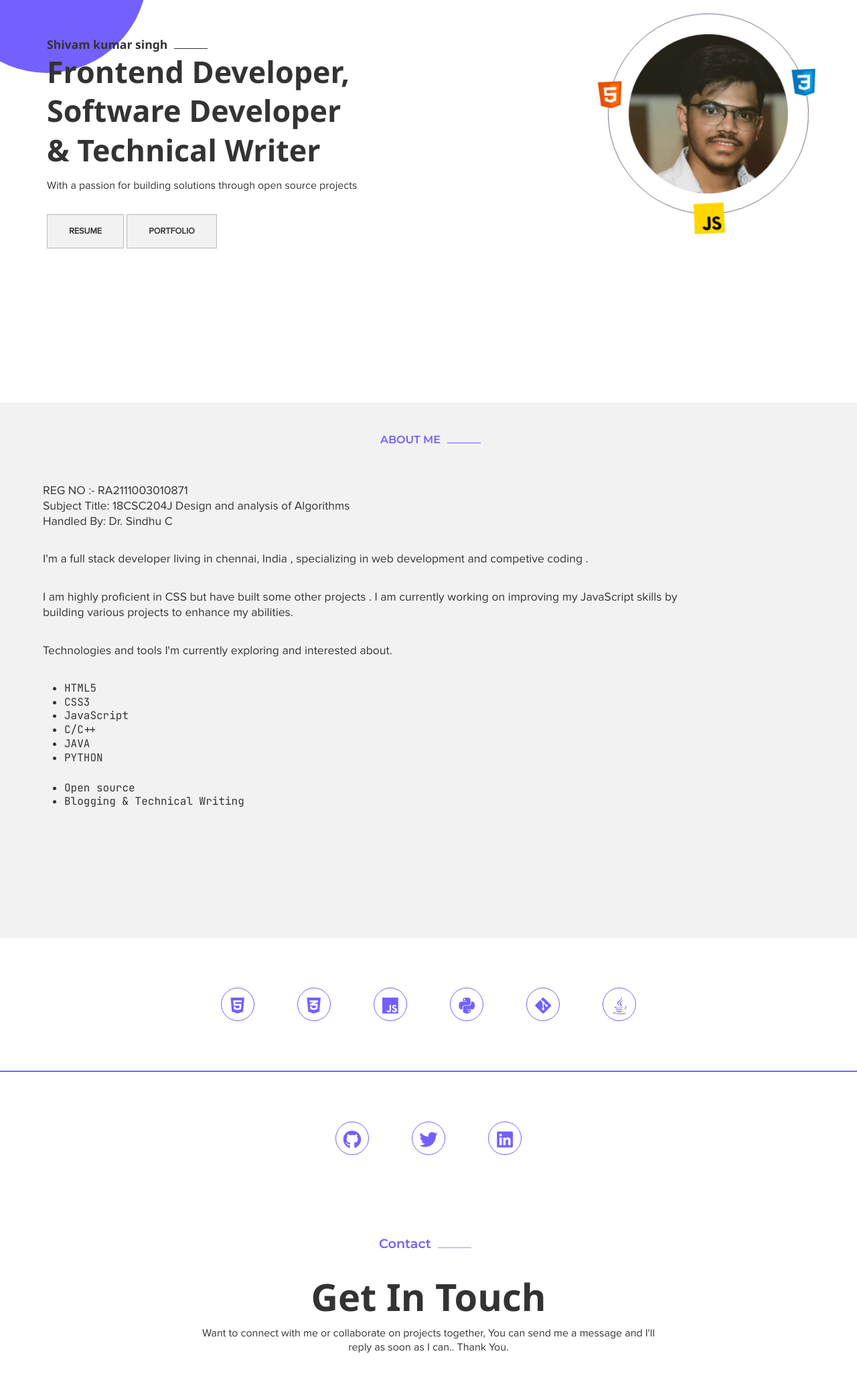
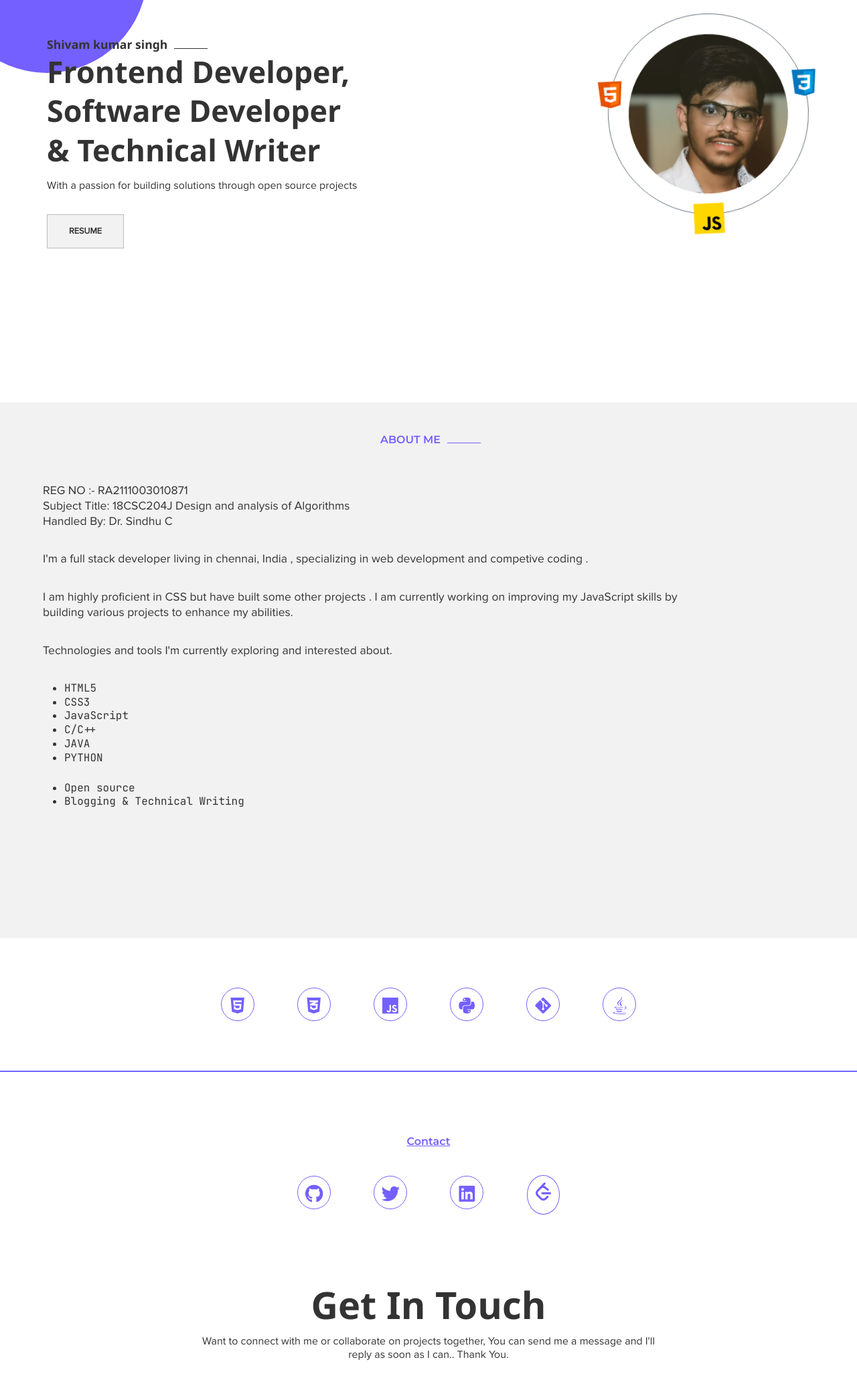
Before and after one commit to shivam-0109/portfolio, a plain HTML site: page index.html in a window 1280 px wide. Shown: the part 231-2301 px from the top of the page at 67% size. Drawn offline with Linux system fonts and the light colour scheme; a small style sheet from the web is missing; files whose address does not match are found by name.

Commit message:
modified

```diff
--- a/index.html
+++ b/index.html
@@ -1,6 +1,8 @@
 <!DOCTYPE html>
 <html lang="en">
   <head>
+    <link rel="stylesheet" href="https://cdnjs.cloudflare.com/ajax/libs/font-awesome/5.15.4/css/all.min.css" integrity="sha512-zFh9BRVp27FlMyuLu10pMX+5ZCX4wkO0bS3O/KB1vD9da9V4kUgEoXgUde1vG4e+YGpLXCZvB5rQyrlV+oEDfA==" crossorigin="anonymous" referrerpolicy="no-referrer" />
+
     <meta charset="UTF-8" />
     <meta name="viewport" content="width=device-width, initial-scale=1.0" />
     <meta
@@ -126,14 +128,11 @@
             With a passion for building solutions through open source projects
           </p>
           <a
-            href="https://drive.google.com/file/d/1ykA4UP6vsqyRi7WFrNFKi_vzsVdZPOkd/view?usp=sharing"
+            href="https://drive.google.com/file/d/1E2xjgaprCmjV_UJd8nUJmjz53yNOOzlN/view?usp=drive_link"
             class="btn"
             >RESUME</a
           >
-          <a
-          href="https://drive.google.com/file/d/1nPGBmSqQk9ZnPUczYKmhB7qxG5mT7okh/view?usp=sharing"
-          class="btn"
-          >PORTFOLIO </a>
+          </div>
         </div>
         <div class="content-image">
           <div class="overlay-icons"></div>
@@ -225,6 +224,9 @@
       <section class="icons-container">
         <div class="container">
           <div class="social icons">
+            <h2 class="head-text">
+              <u>Contact</u>
+            </h2>
             <a
               href="https://github.com/shivam-0109"
               title="Github"
@@ -243,6 +245,12 @@
               target="_blank"
               class="fab fa-linkedin"
             ></a>
+            <a href="https://leetcode.com/shivam-0109/" title="Leetcode" target="_blank">
+              <svg xmlns="http://www.w3.org/2000/svg" width="1em" height="1em" viewBox="0 0 24 24">
+                  <path fill="currentColor" d="M13.483 0a1.374 1.374 0 0 0-.961.438L7.116 6.226l-3.854 4.126a5.266 5.266 0 0 0-1.209 2.104a5.35 5.35 0 0 0-.125.513a5.527 5.527 0 0 0 .062 2.362a5.83 5.83 0 0 0 .349 1.017a5.938 5.938 0 0 0 1.271 1.818l4.277 4.193l.039.038c2.248 2.165 5.852 2.133 8.063-.074l2.396-2.392c.54-.54.54-1.414.003-1.955a1.378 1.378 0 0 0-1.951-.003l-2.396 2.392a3.021 3.021 0 0 1-4.205.038l-.02-.019l-4.276-4.193c-.652-.64-.972-1.469-.948-2.263a2.68 2.68 0 0 1 .066-.523a2.545 2.545 0 0 1 .619-1.164L9.13 8.114c1.058-1.134 3.204-1.27 4.43-.278l3.501 2.831c.593.48 1.461.387 1.94-.207a1.384 1.384 0 0 0-.207-1.943l-3.5-2.831c-.8-.647-1.766-1.045-2.774-1.202l2.015-2.158A1.384 1.384 0 0 0 13.483 0m-2.866 12.815a1.38 1.38 0 0 0-1.38 1.382a1.38 1.38 0 0 0 1.38 1.382H20.79a1.38 1.38 0 0 0 1.38-1.382a1.38 1.38 0 0 0-1.38-1.382z" />
+              </svg>
+          </a>
+
 
           </div>
         </div>
@@ -252,9 +260,7 @@
       <section id="contact" class="contact">
         <div class="container">
           <div class="form-header">
-            <h2 class="head-text">
-          Contact<span class="underline underline-secondary"></span>
-        </h2>
+
             <h2 class="text-secondary">Get In Touch</h2>
             <p>
               Want to connect with me or collaborate on projects together, You
```
